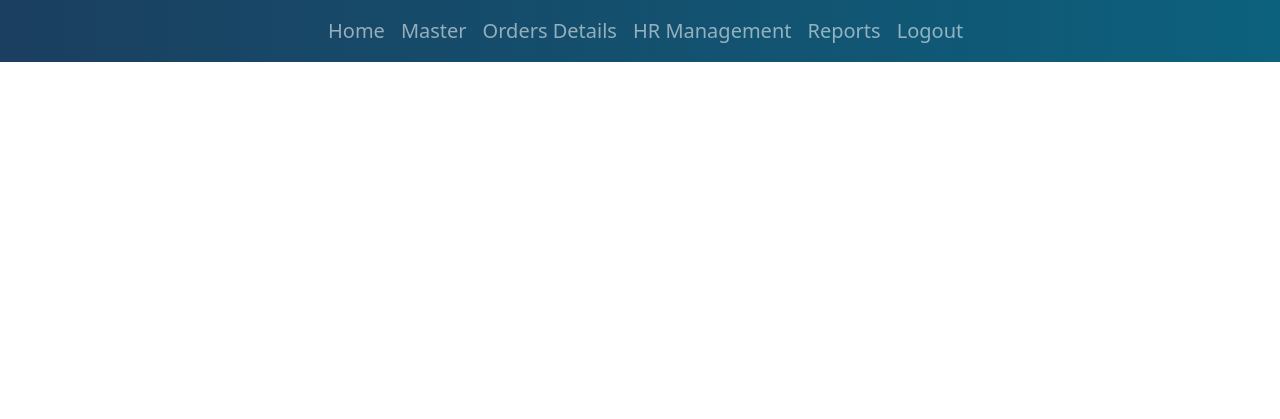
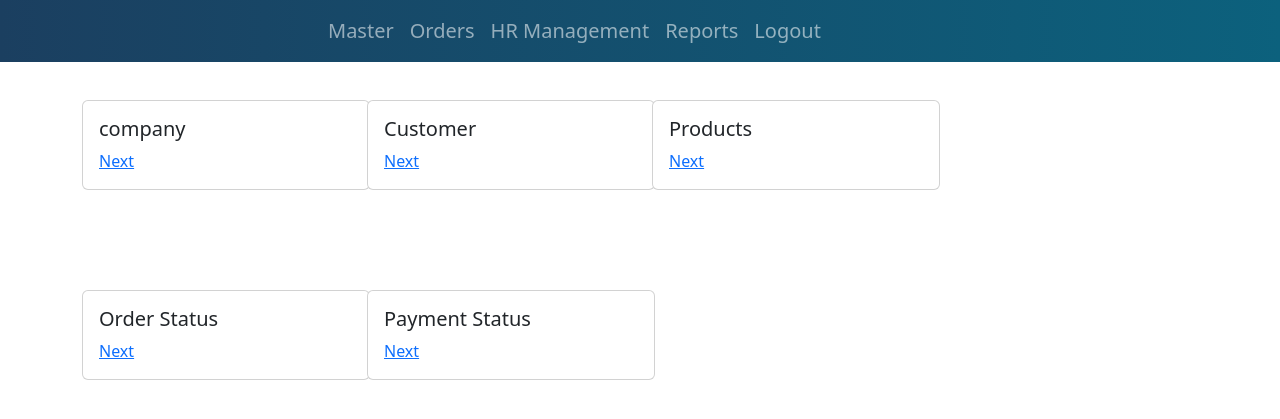
Before and after one commit to dinto/keralapacha, a Django app: page /master/ in a window 1280 px wide. Shown: the top 419 px of the page. Run offline with Django 5.2, Linux system fonts and the light colour scheme; the visitor is signed in with stand-in values (Sample User, id 1).

Commit message:
day 4 master management

```diff
--- a/KeralaPachaApp/admin.py
+++ b/KeralaPachaApp/admin.py
@@ -13,3 +13,5 @@ admin.site.register(Vehicle_Details)
 admin.site.register(Vehicle_Cost)
 admin.site.register(Item_Purchased)
 admin.site.register(Salary_Type)
+admin.site.register(order_status)
+admin.site.register(payment_status)
--- a/KeralaPachaApp/templates/base.html
+++ b/KeralaPachaApp/templates/base.html
@@ -17,14 +17,14 @@
                     </button>
                     <div class="collapse navbar-collapse" id="navbarExample01" style="margin-left: 25%;">
                         <ul class="navbar-nav me-auto mb-2 mb-lg-0" style="font-size: 20px;">
-                        <li class="nav-item {% if navbar == 'home' %} active {% endif %}">
+                       <!-- <li class="nav-item {% if navbar == 'home' %} active {% endif %}">
                             <a class="nav-link" aria-current="page" href="/home">Home</a>
-                        </li>
+                        </li> -->
                         <li class="nav-item {% if navbar == 'master' %} active {% endif %}">
                             <a class="nav-link" href="/master">Master</a>
                         </li>
                         <li class="nav-item {% if navbar == 'orders' %} active {% endif %}">
-                            <a class="nav-link" href="/orders">Orders Details</a>
+                            <a class="nav-link" href="/orders">Orders </a>
                         </li>
                         <li class="nav-item {% if navbar == 'hr' %} active {% endif %}">
                             <a class="nav-link" href="/hr">HR Management</a>
--- a/KeralaPachaApp/templates/master.html
+++ b/KeralaPachaApp/templates/master.html
@@ -1,6 +1,90 @@
 {% extends "base.html" %}
 
 {% block content %}
+<style>
+@media(max-width: 475px){
+    #cardrow{
+        margin-top: 100px;;
+    }
+    .col-sm-3{
+        margin-right: 150px;
+        margin-bottom: 60px;
+    }
+}
+@media(max-width: 640px){
+    #cardrow{
+        margin-top: 100px;;
+    }
+    .col-sm-3{
+        margin-right: 150px;
+        margin-bottom: 60px;
+    }
+
+}
+@media(max-width: 768px){}
+@media(max-width: 1024px){}
+@media(max-width: 1280px){}
+@media(max-width: 1536px){
+    #cardrow{
+        margin-top: 100px;;
+    }
+}
+/* big screen systems */
+@media(min-width: 1537px){
+    #cardrow{
+        margin-top: 100px;;
+    }
+}
+
+
+
+</style>
+<div class="container">
+    <div class="row" id="cardrow">
+        <div class="col-sm-3">
+            <div class="card" style="width: 18rem;">
+                <div class="card-body">
+                  <h5 class="card-title">company</h5>
+                  <a href="company/" class="card-link">Next</a>
+                </div>
+            </div>
+        </div>
+        <div class="col-sm-3">
+            <div class="card" style="width: 18rem;">
+                <div class="card-body">
+                  <h5 class="card-title">Customer</h5>
+                  <a href="customer/" class="card-link">Next</a>
+                </div>
+            </div>
+        </div>
+        <div class="col-sm-3">
+            <div class="card" style="width: 18rem;">
+                <div class="card-body">
+                  <h5 class="card-title">Products</h5>
+                  <a href="products/" class="card-link">Next</a>
+                </div>
+            </div>
+        </div>
+    </div>
+    <div class="row" id="cardrow">
+        <div class="col-sm-3">
+            <div class="card" style="width: 18rem;">
+                <div class="card-body">
+                  <h5 class="card-title">Order Status</h5>
+                  <a href="order_status/" class="card-link">Next</a>
+                </div>
+            </div>
+        </div>
+        <div class="col-sm-3">
+            <div class="card" style="width: 18rem;">
+                <div class="card-body">
+                  <h5 class="card-title">Payment Status</h5>
+                  <a href="payment_status/" class="card-link">Next</a>
+                </div>
+            </div>
+        </div>
+    </div>
+</div>
 
 
 {% endblock content %}
--- a/KeralaPachaApp/urls.py
+++ b/KeralaPachaApp/urls.py
@@ -17,6 +17,12 @@ urlpatterns = [
     path('hr/LabourSalary/',views.LabourSalary,name='LabourSalary'),
     path('hr/VehicleCost/',views.VehicleCost,name='VehicleCost'),
     path('hr/VehicleDetail/',views.VehicleDetail,name='VehicleDetail'),
+    path('master/company/',views.company,name='company'),
+    path('master/customer/',views.customer,name='customer'),
+    path('master/products/',views.products,name='products'),
+    path('master/order_status/',views.Order_status,name='order_status'),
+    path('master/payment_status/',views.Payment_status,name='payment_status'),
+
 
 
 ]
--- a/KeralaPachaApp/views.py
+++ b/KeralaPachaApp/views.py
@@ -91,3 +91,29 @@ def VehicleCost(request):
 def VehicleDetail(request):
     VehicleDetail= Vehicle_Details.objects.all()
     return render(request,'VehicleDetail.html',{'VehicleDetail':VehicleDetail})
+
+
+@login_required(login_url='login')
+def company(request):
+    CompanyDetail= Company.objects.all()
+    return render(request,'Company.html',{'CompanyDetail':CompanyDetail})
+
+@login_required(login_url='login')
+def customer(request):
+    Customers= Customer.objects.all()
+    return render(request,'Customer.html',{'Customers':Customers})
+
+@login_required(login_url='login')
+def products(request):
+    products= Product.objects.all()
+    return render(request,'Products.html',{'products':products})
+
+@login_required(login_url='login')
+def Order_status(request):
+    orderstatus= order_status.objects.all()
+    return render(request,'order_status.html',{'orderstatus':orderstatus})
+
+@login_required(login_url='login')
+def Payment_status(request):
+    paymentstatus= payment_status.objects.all()
+    return render(request,'payment_status.html',{'paymentstatus':paymentstatus})
--- a/KeralaPachaApp/work.txt
+++ b/KeralaPachaApp/work.txt
@@ -15,8 +15,8 @@ pending work :
 11)price calulation based on discount and retails
 12)billing for customer and company copy in company copy there should be signing by customer
 13)mobile view and desktop view
-14)add,edit and delete  in LabourDetails,Salary_Type,LabourSalary,Vehicle Cost by individual row
-
+14)add,edit and delete  in LabourDetails,Salary_Type,LabourSalary,Vehicle Cost,company,customer,product by individual row
+15)products table should split accordingly,order taken should proper
 =======================
 work done:
 =======================
```
Also changed, not shown: KeralaPachaApp/models.py (+18 -5 lines), KeralaPachaApp/templates/Company.html (added, +38 -0 lines), KeralaPachaApp/templates/Customer.html (added, +38 -0 lines), KeralaPachaApp/templates/Products.html (added, +38 -0 lines), KeralaPachaApp/templates/order_status.html (added, +26 -0 lines), KeralaPachaApp/templates/payment_status.html (added, +26 -0 lines), KeralaPachaApp/migrations/0001_initial.py, KeralaPachaApp/migrations/0002_alter_company_address_alter_company_gst_number_and_more.py (deleted), KeralaPachaApp/migrations/0003_salary_type_alter_item_purchased_address_and_more.py (deleted).
